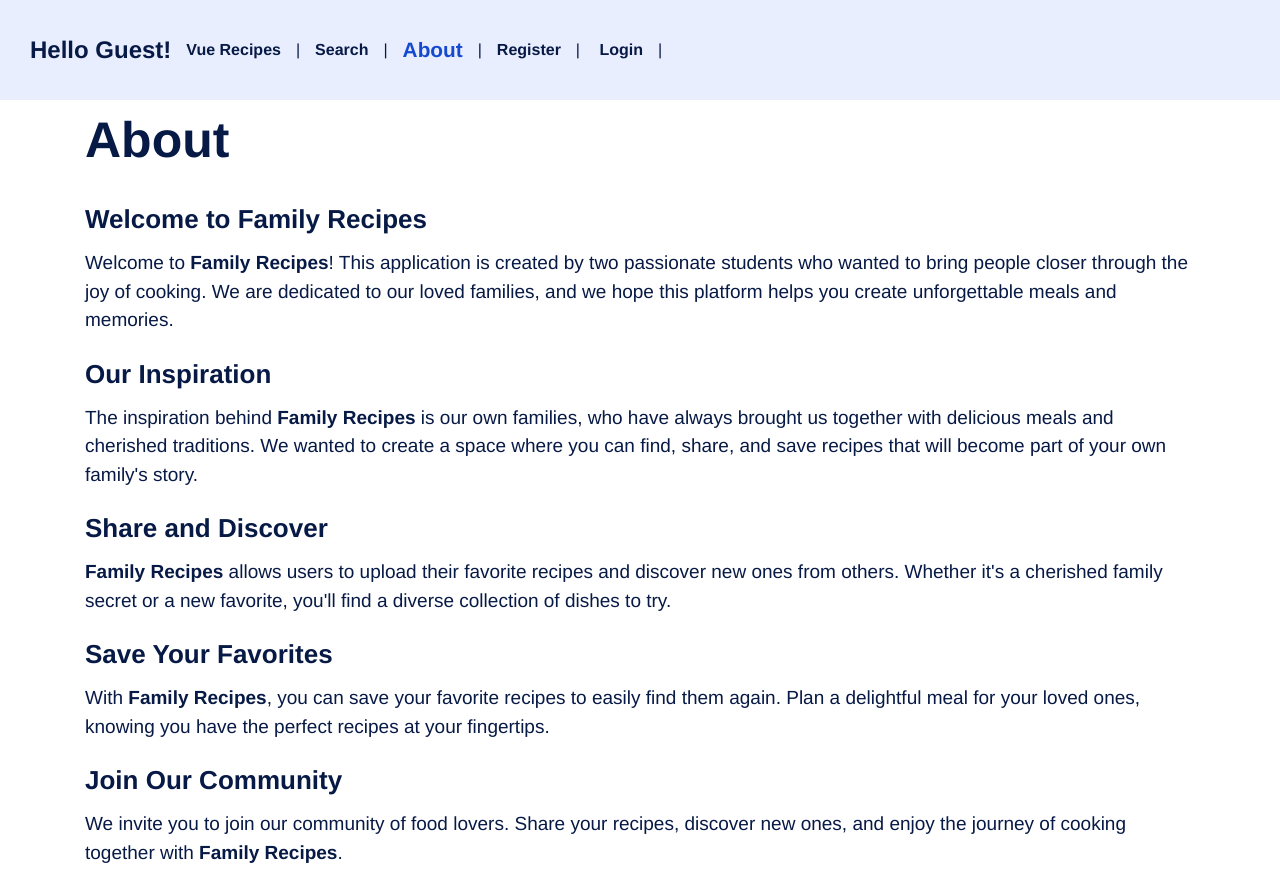
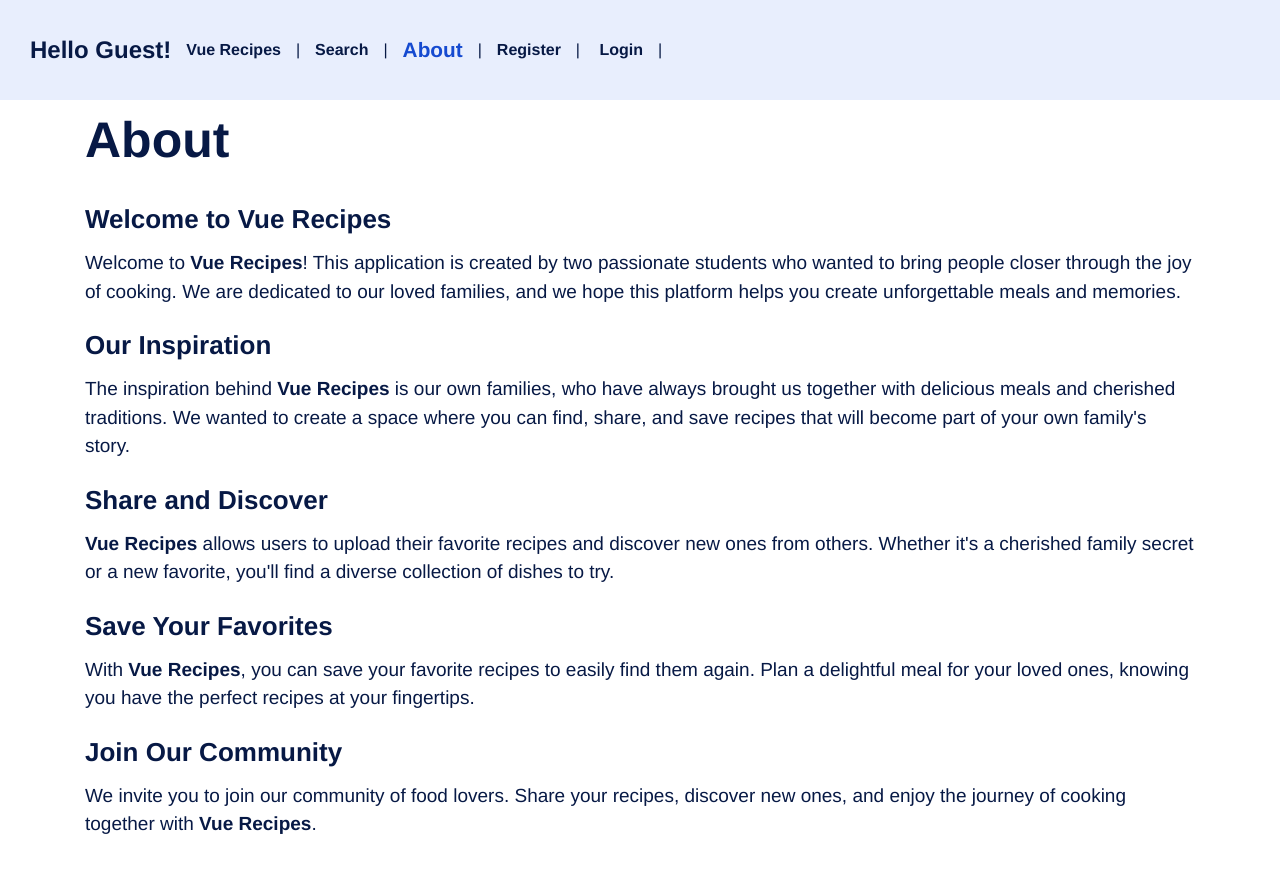
Before and after one commit to WED-2023/assignment2-1-315108043_313558967, a Vue app: page /#/about in a window 1280 px wide. After the commit the page ends 859 px from the top, so only its background shows below. Built offline with nearby package versions, Linux system fonts and the light colour scheme.

Commit message:
I updated the about and the recipeViewPage

```diff
--- a/src/pages/AboutPage.vue
+++ b/src/pages/AboutPage.vue
@@ -1,20 +1,20 @@
 <template>
   <div class="container">
     <PageTitle class="title">About</PageTitle>
-    <TextDescription title="Welcome to Family Recipes">
-      Welcome to <strong>Family Recipes</strong>! This application is created by two passionate students who wanted to bring people closer through the joy of cooking. We are dedicated to our loved families, and we hope this platform helps you create unforgettable meals and memories.
+    <TextDescription title="Welcome to Vue Recipes">
+      Welcome to <strong>Vue Recipes</strong>! This application is created by two passionate students who wanted to bring people closer through the joy of cooking. We are dedicated to our loved families, and we hope this platform helps you create unforgettable meals and memories.
     </TextDescription>
     <TextDescription title="Our Inspiration">
-      The inspiration behind <strong>Family Recipes</strong> is our own families, who have always brought us together with delicious meals and cherished traditions. We wanted to create a space where you can find, share, and save recipes that will become part of your own family's story.
+      The inspiration behind <strong>Vue Recipes</strong> is our own families, who have always brought us together with delicious meals and cherished traditions. We wanted to create a space where you can find, share, and save recipes that will become part of your own family's story.
     </TextDescription>
     <TextDescription title="Share and Discover">
-      <strong>Family Recipes</strong> allows users to upload their favorite recipes and discover new ones from others. Whether it's a cherished family secret or a new favorite, you'll find a diverse collection of dishes to try.
+      <strong>Vue Recipes</strong> allows users to upload their favorite recipes and discover new ones from others. Whether it's a cherished family secret or a new favorite, you'll find a diverse collection of dishes to try.
     </TextDescription>
     <TextDescription title="Save Your Favorites">
-      With <strong>Family Recipes</strong>, you can save your favorite recipes to easily find them again. Plan a delightful meal for your loved ones, knowing you have the perfect recipes at your fingertips.
+      With <strong>Vue Recipes</strong>, you can save your favorite recipes to easily find them again. Plan a delightful meal for your loved ones, knowing you have the perfect recipes at your fingertips.
     </TextDescription>
     <TextDescription title="Join Our Community">
-      We invite you to join our community of food lovers. Share your recipes, discover new ones, and enjoy the journey of cooking together with <strong>Family Recipes</strong>.
+      We invite you to join our community of food lovers. Share your recipes, discover new ones, and enjoy the journey of cooking together with <strong>Vue Recipes</strong>.
     </TextDescription>
   </div>
 </template>
--- a/src/pages/RecipeViewPage.vue
+++ b/src/pages/RecipeViewPage.vue
@@ -33,6 +33,8 @@
                 <option value="us" selected>US</option>
                 <option value="metric">Metric</option>
               </select>
+              <br>
+              <FavoriteIcon :recipeId="recipe.id" class="FavoriteIcon"/>
           </div>
         </div>
       </div>
@@ -89,11 +91,13 @@ import 'bootstrap-vue/dist/bootstrap-vue.css';
 import { BFormCheckbox } from 'bootstrap-vue';
 import TextDescription from "../components/TextDescription.vue";
 import PageTitle from "../components/PageTitle.vue";
+import FavoriteIcon from "../components/FavoriteIcon";
 
 export default {
   components: {
       TextDescription,
-      PageTitle
+      PageTitle,
+      FavoriteIcon
   },
   data() {
     return {
--- a/src/scss/recipeViewPage_style.scss
+++ b/src/scss/recipeViewPage_style.scss
@@ -32,6 +32,10 @@
 
   .measureUnitSelect{
     padding: 5px;
+  }
+
+  .FavoriteIcon{
+    margin-top: 10px;
   }
 
   .changeServingsAmountDiv{
```
